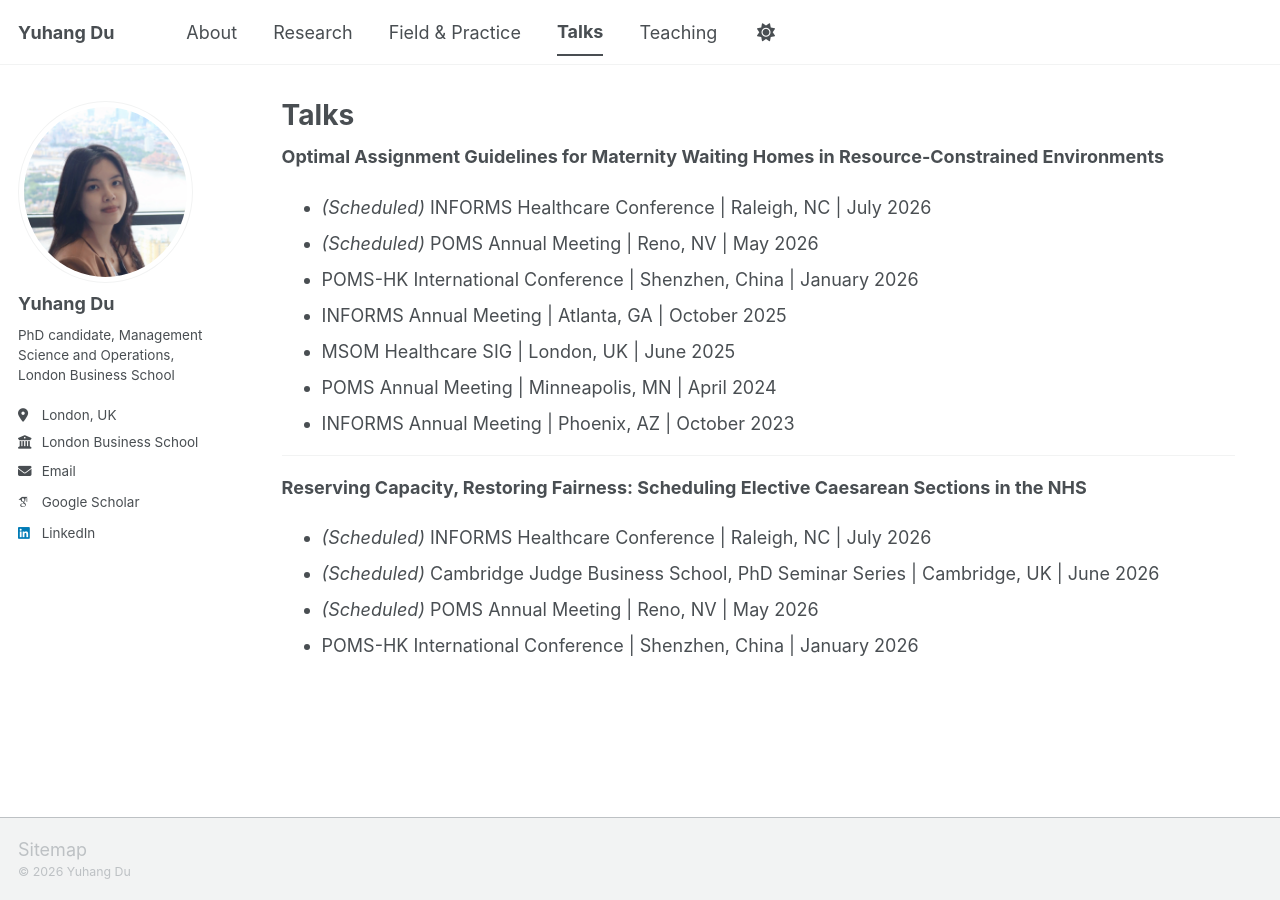
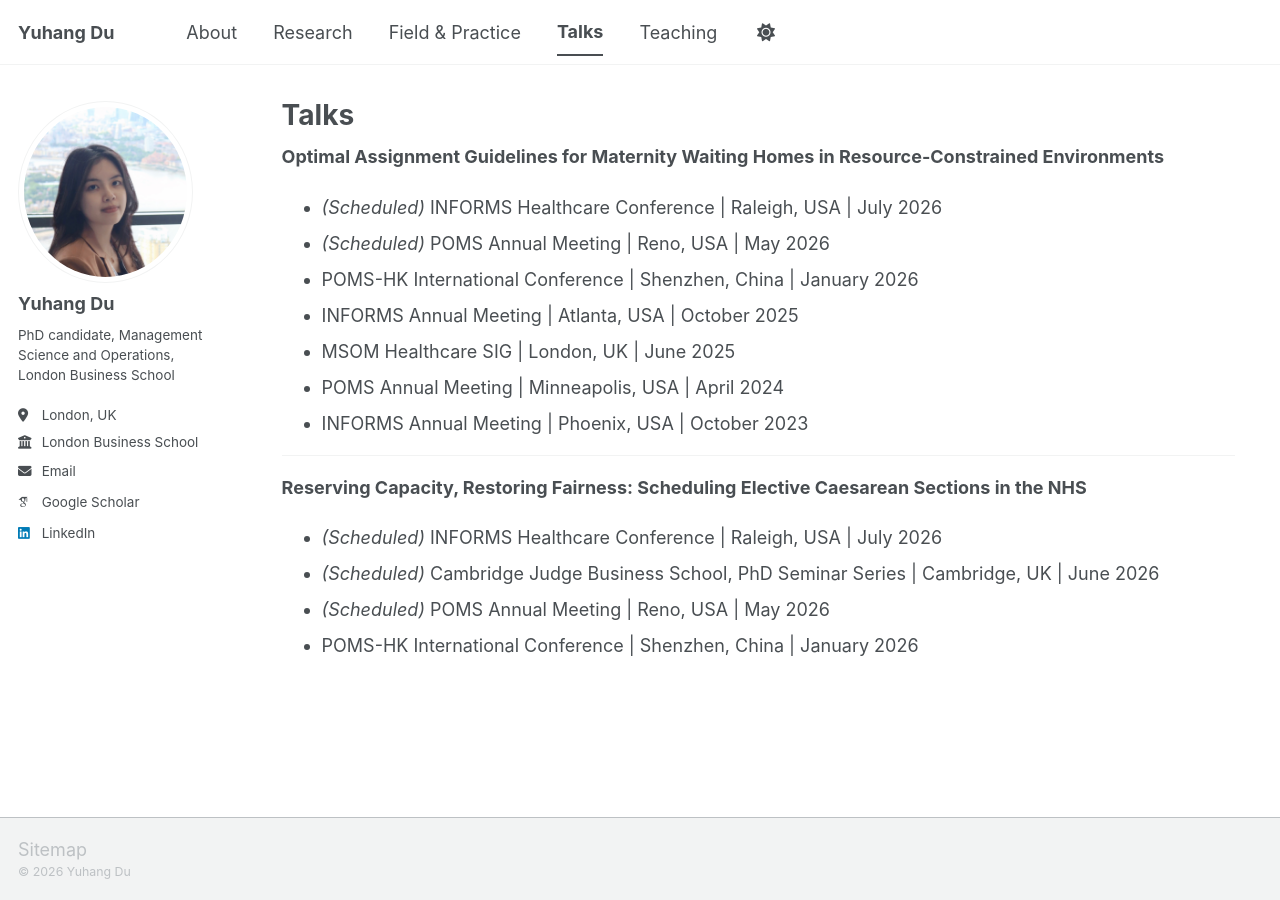
Before and after one commit to yuhangdu-edu/yuhangdu-edu.github.io, a Jekyll site: the page built from _pages/talks.md, in a window 1280 px wide. Built offline with Jekyll 4.4.1, drawn with Linux system fonts in a browser that asks for light colours; some web fonts are replaced; a script bundle is joined from its source files by our own code; library files that are not in the unit come from our copies.

Commit message:
Update talks.md

```diff
--- a/_pages/talks.md
+++ b/_pages/talks.md
@@ -7,19 +7,19 @@ author_profile: true
 
 **Optimal Assignment Guidelines for Maternity Waiting Homes in Resource-Constrained Environments**
 
-- *(Scheduled)* INFORMS Healthcare Conference \| Raleigh, NC \| July 2026
-- *(Scheduled)* POMS Annual Meeting \| Reno, NV \| May 2026
+- *(Scheduled)* INFORMS Healthcare Conference \| Raleigh, USA \| July 2026
+- *(Scheduled)* POMS Annual Meeting \| Reno, USA \| May 2026
 - POMS-HK International Conference \| Shenzhen, China \| January 2026
-- INFORMS Annual Meeting \| Atlanta, GA \| October 2025
+- INFORMS Annual Meeting \| Atlanta, USA \| October 2025
 - MSOM Healthcare SIG \| London, UK \| June 2025
-- POMS Annual Meeting \| Minneapolis, MN \| April 2024
-- INFORMS Annual Meeting \| Phoenix, AZ \| October 2023
+- POMS Annual Meeting \| Minneapolis, USA \| April 2024
+- INFORMS Annual Meeting \| Phoenix, USA \| October 2023
 
 ---
 
 **Reserving Capacity, Restoring Fairness: Scheduling Elective Caesarean Sections in the NHS**
 
-- *(Scheduled)* INFORMS Healthcare Conference \| Raleigh, NC \| July 2026
+- *(Scheduled)* INFORMS Healthcare Conference \| Raleigh, USA \| July 2026
 - *(Scheduled)* Cambridge Judge Business School, PhD Seminar Series \| Cambridge, UK \| June 2026
-- *(Scheduled)* POMS Annual Meeting \| Reno, NV \| May 2026
+- *(Scheduled)* POMS Annual Meeting \| Reno, USA \| May 2026
 - POMS-HK International Conference \| Shenzhen, China \| January 2026
```
